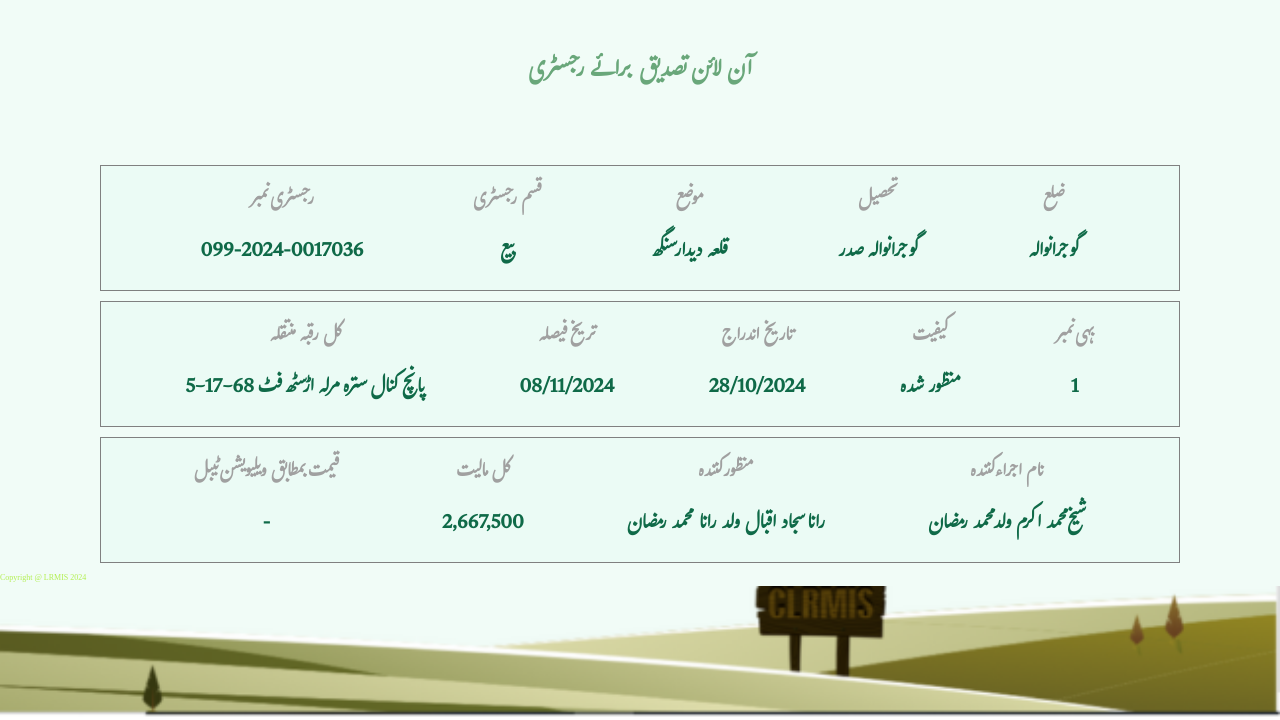
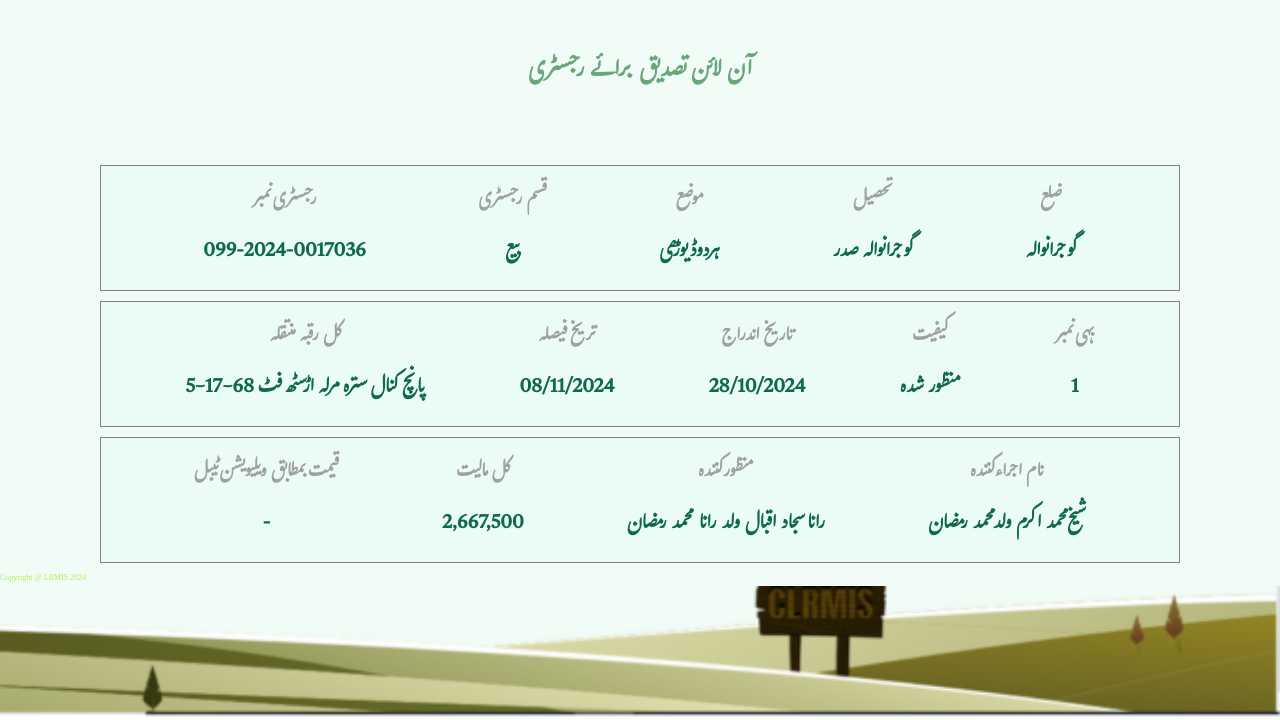
Before and after one commit to punjabzameen/https-onlinefard.punjab-zameen.gov.pk-RegistryVerification-data-HZVAQeF2EYkBM-k1BiYuZCUGRPYZHI-7p2, a plain HTML site: page index.html in a window 1280 px wide. Shown: the part 80-800 px from the top of the page. Drawn offline with Linux system fonts and the light colour scheme.

Commit message:
Update index.html

```diff
--- a/index.html
+++ b/index.html
@@ -42,7 +42,7 @@
             <div class="item text3">
                 <h3>موضع
                 </h3>
-                <p>قلعہ دیدار سنگھ
+                <p>ہردوڈیوڑھی
                 </p>
             </div>
             <div class="item text4">
```
